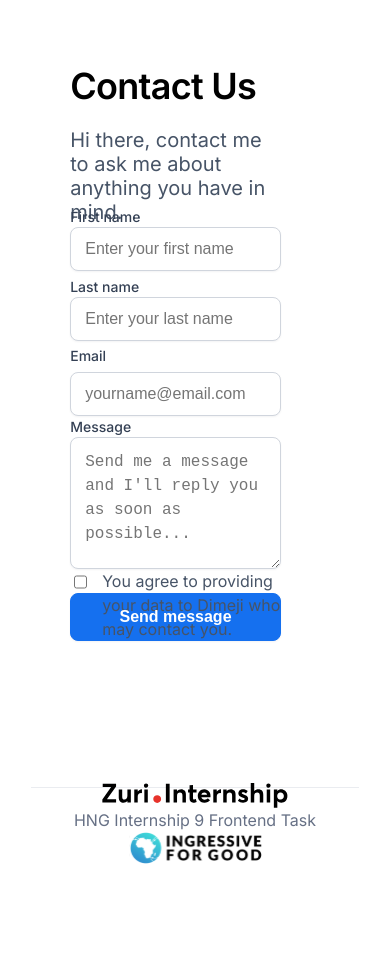
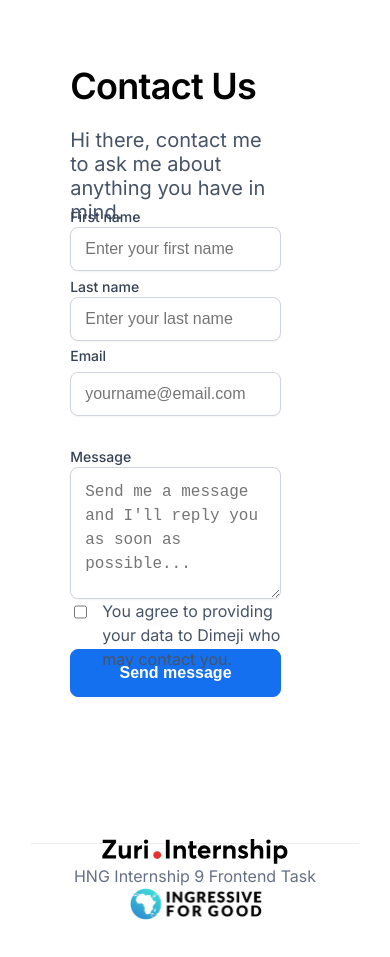
Before and after one commit to dimeji2021/zuri-week-1-project, a React (Create React App) app: page /contact in a window 390 px wide. Before the commit the page ends 901 px from the top, so only its background shows below. Built offline with nearby package versions, Linux system fonts and the light colour scheme.

Commit message:
making it mobile responsive

```diff
--- a/src/components/Contact.js
+++ b/src/components/Contact.js
@@ -20,6 +20,7 @@ import {
   CheckBox,
   SubWrapper2,
   Container,
+  MessageStyle,
 } from "./ContactStyle";
 import { Footer } from "./Footer";
 export const Contact = () => {
@@ -63,14 +64,14 @@ export const Contact = () => {
                     id="email"
                   />
                 </EmailStyle>
-                <div>
+                <MessageStyle>
                   <MessageLabel for="message">Message</MessageLabel>
                   <MessageInput
                     type="text"
                     placeholder="Send me a message and I'll reply you as soon as possible..."
                     id="message"
                   />
-                </div>
+                </MessageStyle>
                 <CheckBoxStyle>
                   <CheckBox
                     type="checkbox"
--- a/src/components/ContactStyle.js
+++ b/src/components/ContactStyle.js
@@ -1,4 +1,5 @@
 import styled from "styled-components";
+
 export const Heading = styled.div`
   width: 100%;
   height: 44px;
@@ -6,7 +7,6 @@ export const Heading = styled.div`
   font-weight: 600;
   font-size: 36px;
   margin-bottom: 20px;
-  /* line-height: 44px; */
   letter-spacing: -0.02em;
 `;
 export const SupportingText = styled.div`
@@ -43,18 +43,11 @@ export const Input = styled.input`
   border-radius: 8px;
 `;
 export const Name = styled.div`
-  /* display: flex;
-  flex-direction: column  ;
-  align-items: flex-start; */
   padding: 0px;
-  /* gap: 6px; */
   width: 50%;
   height: 70px;
-
   @media only screen and (max-width: 600px) {
-
     width: 100%;
-
   }
 `;
 export const NameRow = styled.div`
@@ -66,7 +59,6 @@ export const NameRow = styled.div`
   height: 140px;
   @media only screen and (max-width: 600px) {
     display: block;
-
   }
 `;
 export const Email = styled.label`
@@ -102,7 +94,12 @@ export const EmailStyle = styled.div`
   padding: 0px;
   gap: 6px;
   width: 100%;
-  height: 70px;
+  height: 100px;
+`;
+export const MessageStyle = styled.div`
+  /* height: 100px; */
+  width:100%;
+  /* margin-bottom: 20px; */
 `;
 export const MessageLabel = styled.label`
   height: 20px;
@@ -153,7 +150,7 @@ export const CheckBoxStyle = styled.div`
   padding: 0px;
   gap: 12px;
   width: 100%;
-  height: 24px;
+  height: 50px;
 `;
 export const Button = styled.button`
   box-sizing: border-box;
@@ -176,45 +173,30 @@ export const Button = styled.button`
   border-radius: 8px;
 `;
 export const HeaderStyle = styled.div`
-  /* display: flex;
-  flex-direction: column;
-  align-items: flex-start;
-  padding: 0px;
-  gap: 48px; */
   width: 100%;
   height: 94px;
   margin-bottom: 48px;
 `;
 export const FormWrapper = styled.form`
-  /* display: flex;
   flex-direction: column;
-  align-items: flex-start; */
+  align-items: flex-start;
   padding: 0px;
   width: 100%;
   /* gap: 32px; */
 `;
 export const MainWrapper = styled.div`
-  /* display: flex;
-  flex-direction: column;
-  justify-content: center;
-  align-items: center; */
   padding: 64px 0px 96px;
   width: 100vw;
   height: 85%;
 `;
 export const SubWrapper = styled.div`
-  /* display: flex;
-    flex-direction: column;
-    align-items: flex-start;
-    padding: 0px;
-    gap: 48px; */
   width: 90%;
   height: 90%;
 `;
 export const SubWrapper2 = styled.div`
   width: 60%;
   margin-left: auto;
-margin-right: auto
+  margin-right: auto;
 `;
 export const Container = styled.div`
   height: auto;
```
Lines whose indentation alone changed are shown as unchanged.
